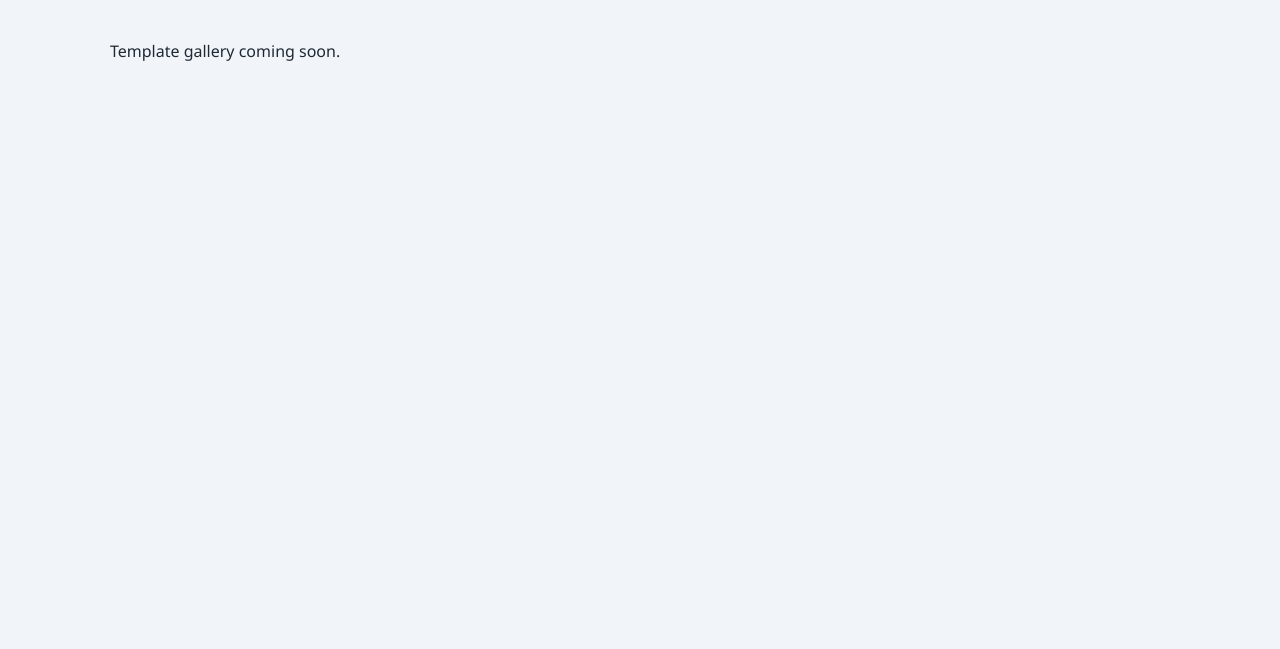
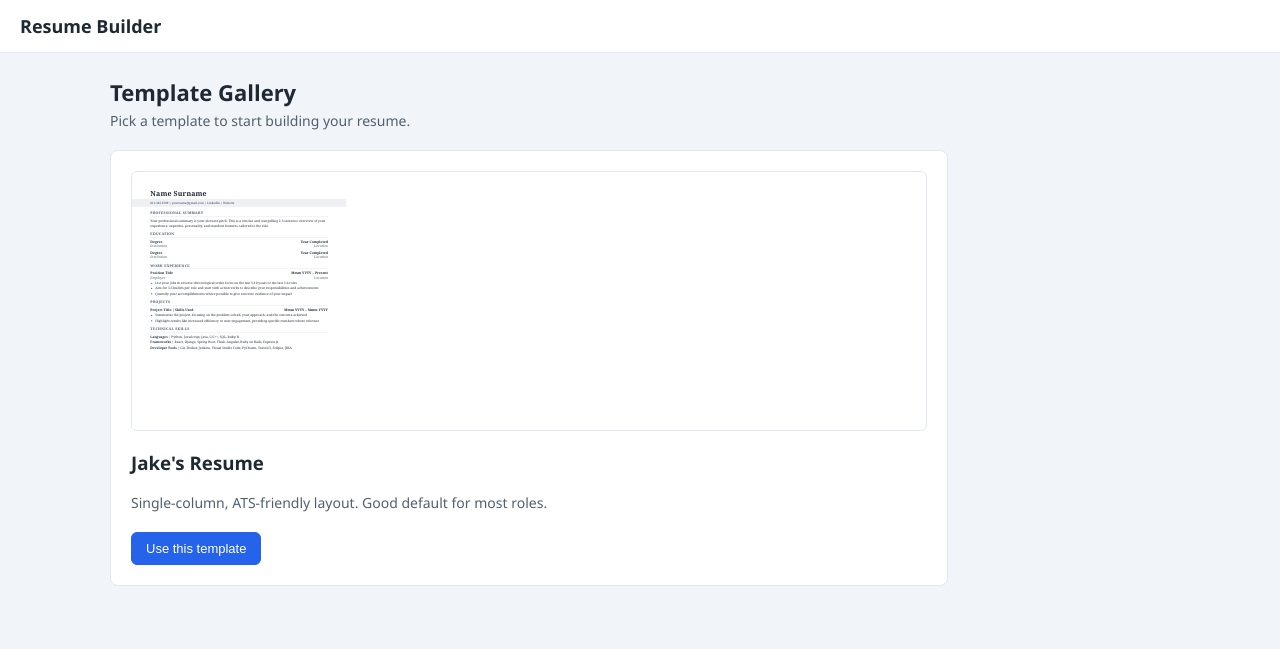
Before and after one commit to Ritesh-Dhekane/resume-builder, a website built with Vite: page index.html in a window 1280 px wide. Built offline with nearby package versions, Linux system fonts and the light colour scheme.

Commit message:
TASK-007: feat: template gallery page
Renders each registered template with placeholder data as a scaled-down
live preview card and a "Use this template" button that navigates to
the builder with the chosen template pre-selected.

```diff
--- a/src/pages/gallery.js
+++ b/src/pages/gallery.js
@@ -1,3 +1,44 @@
+import { templates } from '../templates/registry.js';
+import { createPlaceholderResume } from '../state/resumeSchema.js';
+import { navigate } from '../lib/router.js';
+
+function ensureStylesLoaded(template) {
+  const linkId = `template-style-${template.id}`;
+  if (document.getElementById(linkId)) return;
+  const link = document.createElement('link');
+  link.id = linkId;
+  link.rel = 'stylesheet';
+  link.href = template.styleUrl;
+  document.head.appendChild(link);
+}
+
 export function mount(container) {
-  container.innerHTML = `<div class="container"><p>Template gallery coming soon.</p></div>`;
+  container.innerHTML = `
+    <div class="topbar"><a class="brand" href="#/">Resume Builder</a></div>
+    <div class="container">
+      <h1 class="page-title">Template Gallery</h1>
+      <p class="page-subtitle">Pick a template to start building your resume.</p>
+      <div class="grid grid-2" id="template-grid"></div>
+    </div>
+  `;
+
+  const grid = container.querySelector('#template-grid');
+
+  templates.forEach((template) => {
+    ensureStylesLoaded(template);
+    const placeholder = createPlaceholderResume(template.id);
+
+    const card = document.createElement('div');
+    card.className = 'card template-card';
+    card.innerHTML = `
+      <div class="template-thumb"><div class="template-thumb-inner">${template.render(placeholder)}</div></div>
+      <h3>${template.name}</h3>
+      <p class="page-subtitle">${template.description}</p>
+      <button type="button" class="btn btn-primary use-template">Use this template</button>
+    `;
+    card.querySelector('.use-template').addEventListener('click', () => {
+      navigate(`/builder?template=${template.id}`);
+    });
+    grid.appendChild(card);
+  });
 }
--- a/src/styles/global.css
+++ b/src/styles/global.css
@@ -162,3 +162,20 @@ h1.page-title {
   border: 1px solid var(--border);
   background: #fff;
 }
+
+.template-thumb {
+  width: 100%;
+  height: 260px;
+  overflow: hidden;
+  border: 1px solid var(--border);
+  border-radius: 6px;
+  margin-bottom: 12px;
+  background: #fff;
+  position: relative;
+}
+
+.template-thumb-inner {
+  transform: scale(0.27);
+  transform-origin: top left;
+  pointer-events: none;
+}
```
